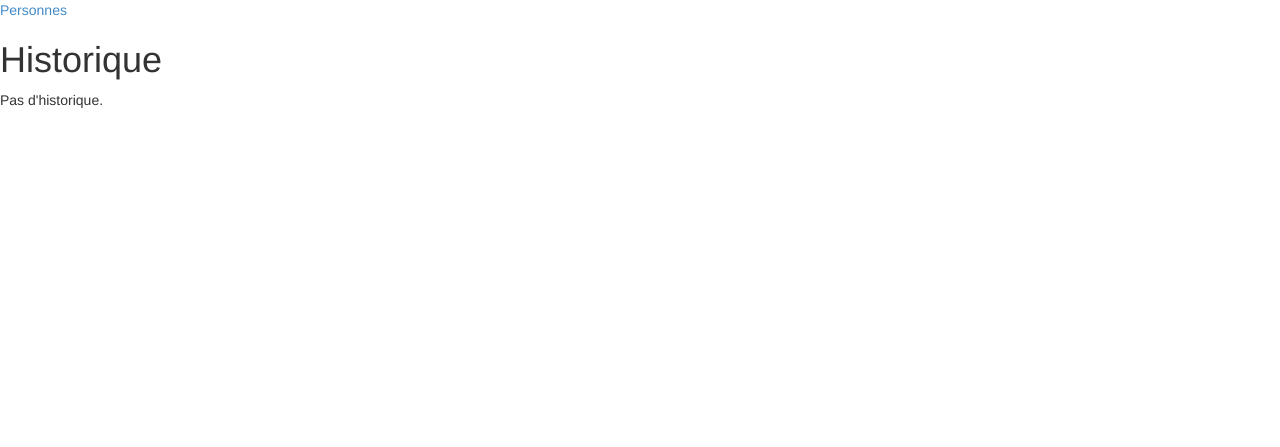
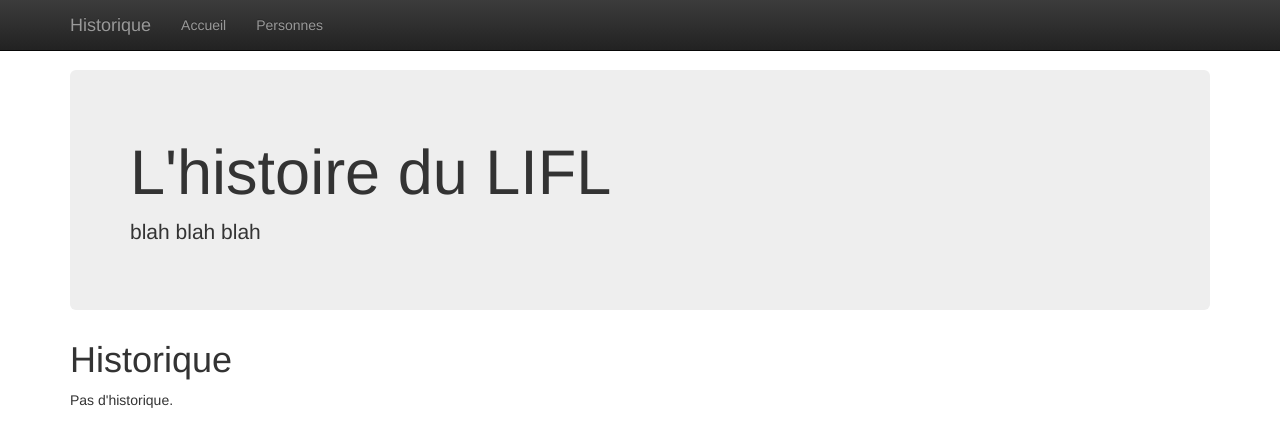
Before and after one commit to maxf/historique, a Django app: page /events/ in a window 1280 px wide. Shown: the top 447 px of the page. Run offline with Django 3.2, Linux system fonts and the light colour scheme; data that the repository does not hold is empty; some libraries are stand-ins or nearby versions.

Commit message:
bootstrap showcase style on all pages

```diff
--- a/events/templates/common/head.html
+++ b/events/templates/common/head.html
@@ -13,3 +13,20 @@
 <script src="https://oss.maxcdn.com/libs/html5shiv/3.7.0/html5shiv.js"></script>
 <script src="https://oss.maxcdn.com/libs/respond.js/1.4.2/respond.min.js"></script>
 <![endif]-->
+
+    <style>
+body {
+  padding-top: 70px;
+  padding-bottom: 30px;
+}
+
+.theme-dropdown .dropdown-menu {
+  position: static;
+  display: block;
+  margin-bottom: 20px;
+}
+
+.theme-showcase > p > .btn {
+  margin: 5px 0;
+}
+    </style>
--- /dev/null
+++ b/events/templates/common/header.html
@@ -0,0 +1,19 @@
+<div class="navbar navbar-inverse navbar-fixed-top" role="navigation">
+  <div class="container">
+    <div class="navbar-header">
+      <button type="button" class="navbar-toggle" data-toggle="collapse" data-target=".navbar-collapse">
+        <span class="sr-only">Toggle navigation</span>
+        <span class="icon-bar"></span>
+        <span class="icon-bar"></span>
+        <span class="icon-bar"></span>
+      </button>
+      <a class="navbar-brand" href="#">Historique</a>
+    </div>
+    <div class="collapse navbar-collapse">
+      <ul class="nav navbar-nav">
+        <li><a href="{% url 'events:events' %}">Accueil</a></li>
+        <li><a href="{% url 'events:people' %}">Personnes</a></l>
+      </ul>
+    </div><!--/.nav-collapse -->
+  </div>
+</div>
--- a/events/templates/events/index.html
+++ b/events/templates/events/index.html
@@ -3,14 +3,21 @@
     {% include 'common/head.html' %}
     <title>Historique</title>
   </head>
-  <body>
-    <div><a href="{% url 'events:people' %}">Personnes</a></div>
+  <body role="document">
+    {% include 'common/header.html' %}
 
-    <h1>Historique</h1>
+    <div class="container theme-showcase" role="main">
 
-    {% include "events/template_list.html" %}
+      <div class="jumbotron">
+        <h1>L'histoire du LIFL</h1>
+        <p>blah blah blah</p>
+      </div>
 
-    {% include 'common/scripts.html' %}
+      <h1>Historique</h1>
 
+      {% include "events/template_list.html" %}
+
+      {% include 'common/scripts.html' %}
+    </div>
   </body>
 </html>
```
Also changed, not shown: events/templates/event/index.html (+7 -5 lines), events/templates/people/index.html (+5 -2 lines), events/templates/person/index.html (+10 -7 lines).
